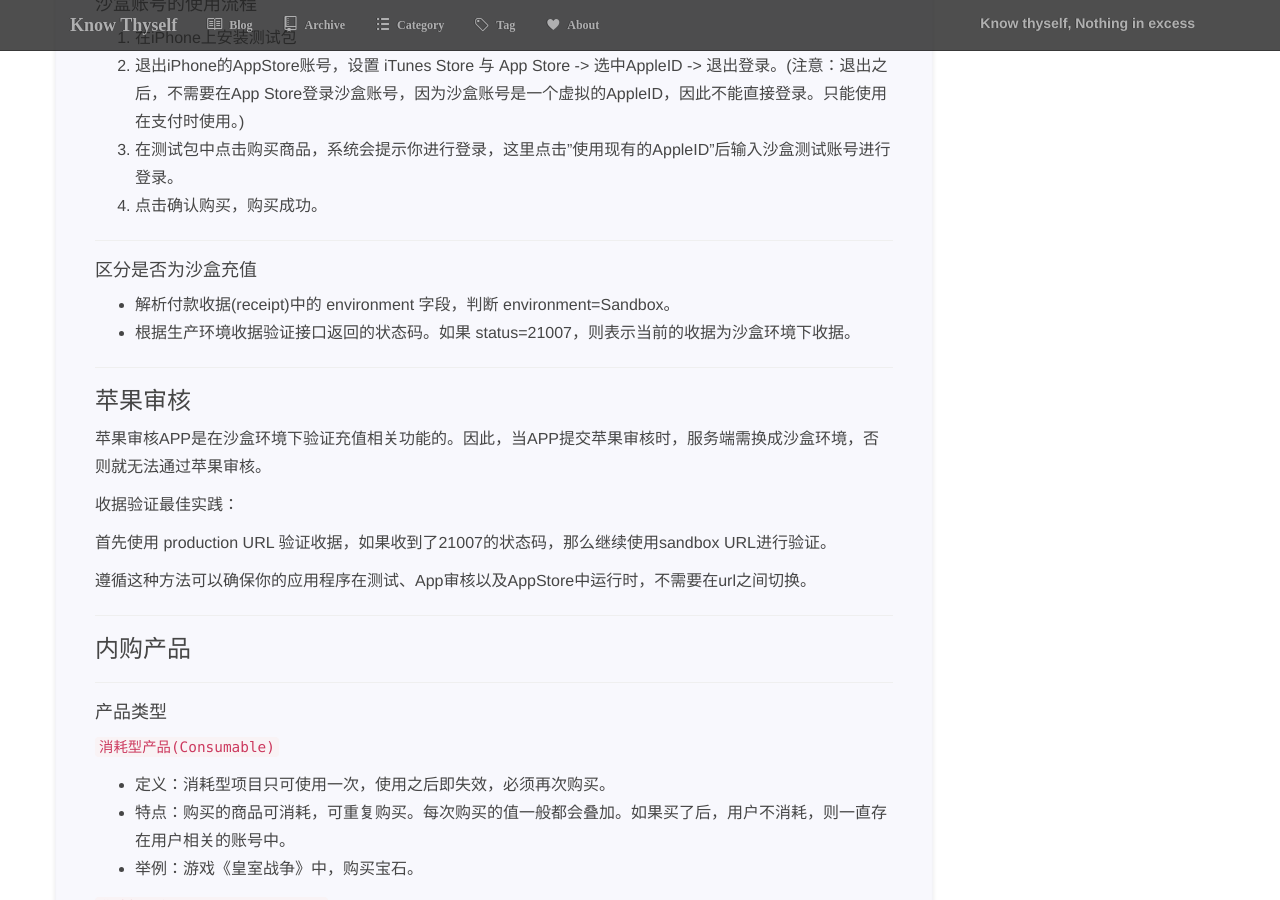
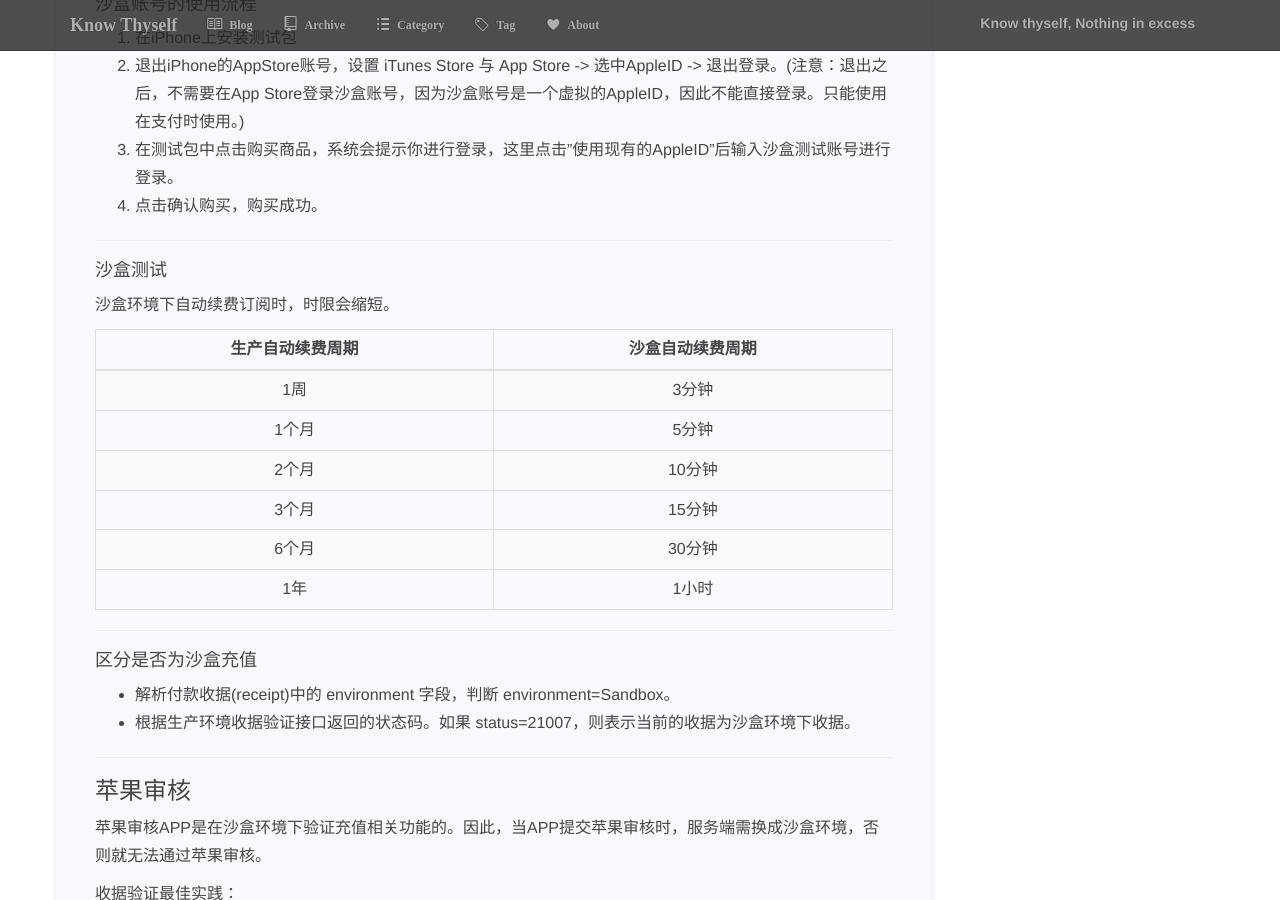
Before and after one commit to liushoukai/liushoukai.github.io, a Jekyll site: the page built from _posts/2020-06-22-appstore-in-app-purchase.md, in a window 1280 px wide and 900 px high, scrolled down 3257 px. Built offline with Jekyll 4.4.1, drawn with Linux system fonts in a browser that asks for light colours; nearby versions of some CDN libraries; comment, search, counter and statistics services are not loaded.

Commit message:
Update in-app-purchase

```diff
--- a/_posts/2020-06-22-appstore-in-app-purchase.md
+++ b/_posts/2020-06-22-appstore-in-app-purchase.md
@@ -151,6 +151,22 @@
 2. 退出iPhone的AppStore账号，设置 iTunes Store 与 App Store -> 选中AppleID -> 退出登录。(注意：退出之后，不需要在App Store登录沙盒账号，因为沙盒账号是一个虚拟的AppleID，因此不能直接登录。只能使用在支付时使用。)
 3. 在测试包中点击购买商品，系统会提示你进行登录，这里点击"使用现有的AppleID"后输入沙盒测试账号进行登录。
 4. 点击确认购买，购买成功。
+
+------
+
+#### 沙盒测试
+
+沙盒环境下自动续费订阅时，时限会缩短。
+
+{:class="table table-striped table-bordered table-hover"}
+|生产自动续费周期|沙盒自动续费周期|
+| :-----: | :-------: |
+| 1周  |  3分钟|
+| 1个月 | 5分钟|
+| 2个月 | 10分钟|
+| 3个月 | 15分钟|
+| 6个月 | 30分钟|
+| 1年  |  1小时|
 
 ------
 
```
